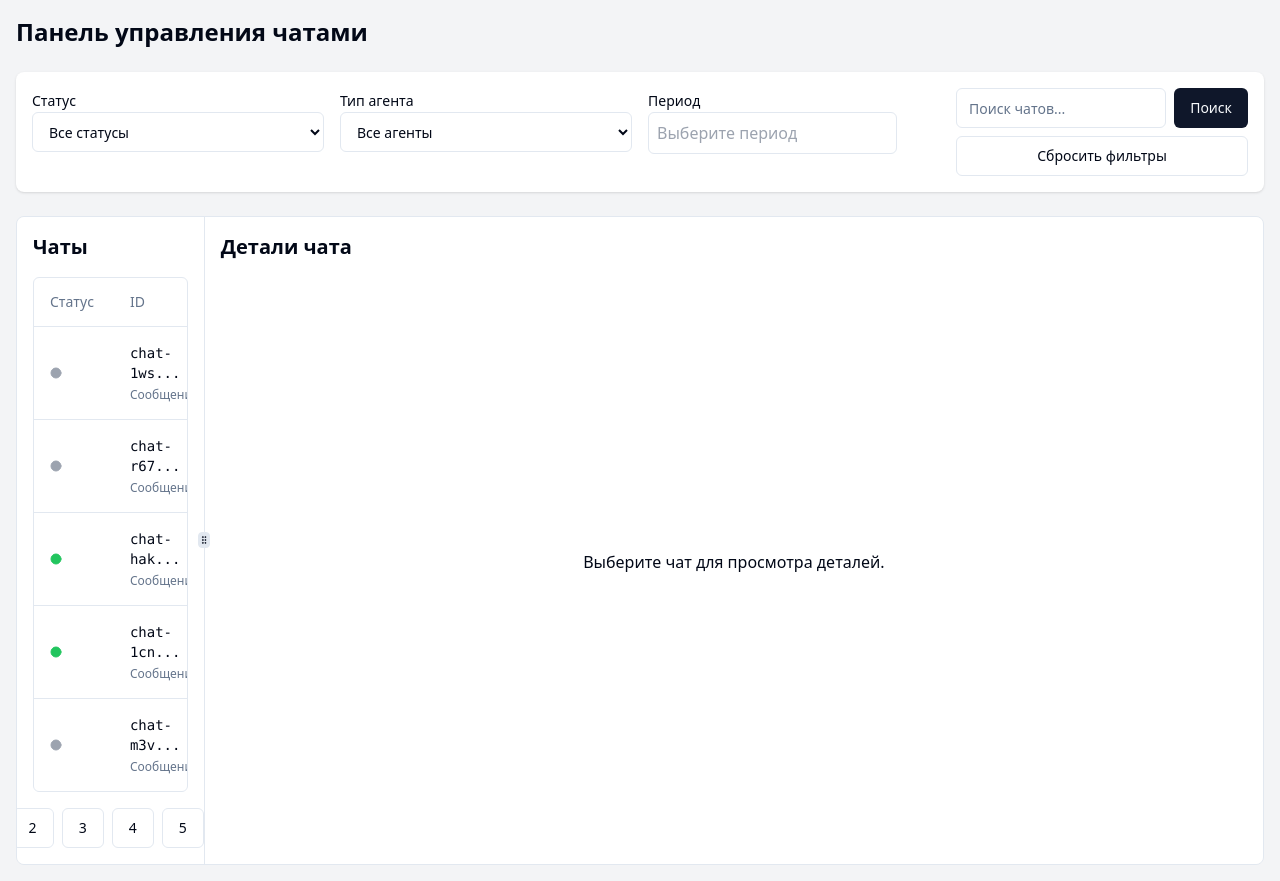
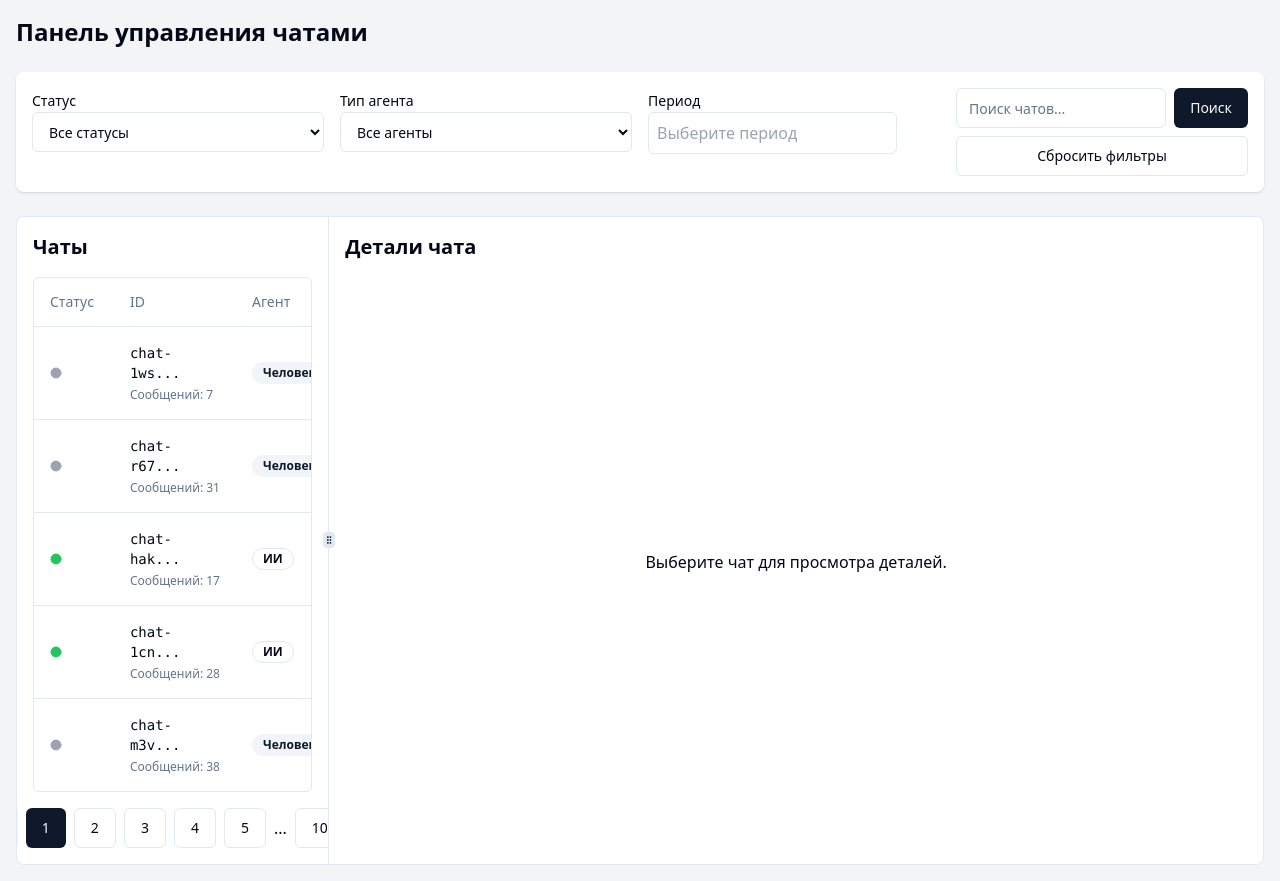
Before and after one commit to fifo033/chat-scribe-vista, a React (Vite) app: page / in a window 1280 px wide. Built offline with nearby package versions, Linux system fonts and the light colour scheme.

Commit message:
Fix: Apply width to ChatList
Apply the width to the ChatList component.

```diff
--- a/src/components/chat/Dashboard.tsx
+++ b/src/components/chat/Dashboard.tsx
@@ -165,7 +165,7 @@ const Dashboard: React.FC = () => {
       />
 
       <ResizablePanelGroup direction="horizontal" className="min-h-[600px] rounded-lg border dark:border-zinc-800">
-        <ResizablePanel defaultSize={15} minSize={15}>
+        <ResizablePanel defaultSize={25} minSize={20}>
           <div className="h-full p-4 bg-background dark:bg-zinc-900">
             <h2 className="text-xl font-semibold mb-4 dark:text-white">Чаты</h2>
             <ChatList
@@ -186,7 +186,7 @@ const Dashboard: React.FC = () => {
 
         <ResizableHandle withHandle />
 
-        <ResizablePanel defaultSize={85}>
+        <ResizablePanel defaultSize={75}>
           <div className="h-full p-4 bg-background dark:bg-zinc-900 flex flex-col">
             <h2 className="text-xl font-semibold mb-4">Детали чата</h2>
             {selectedChatId ? (
```
